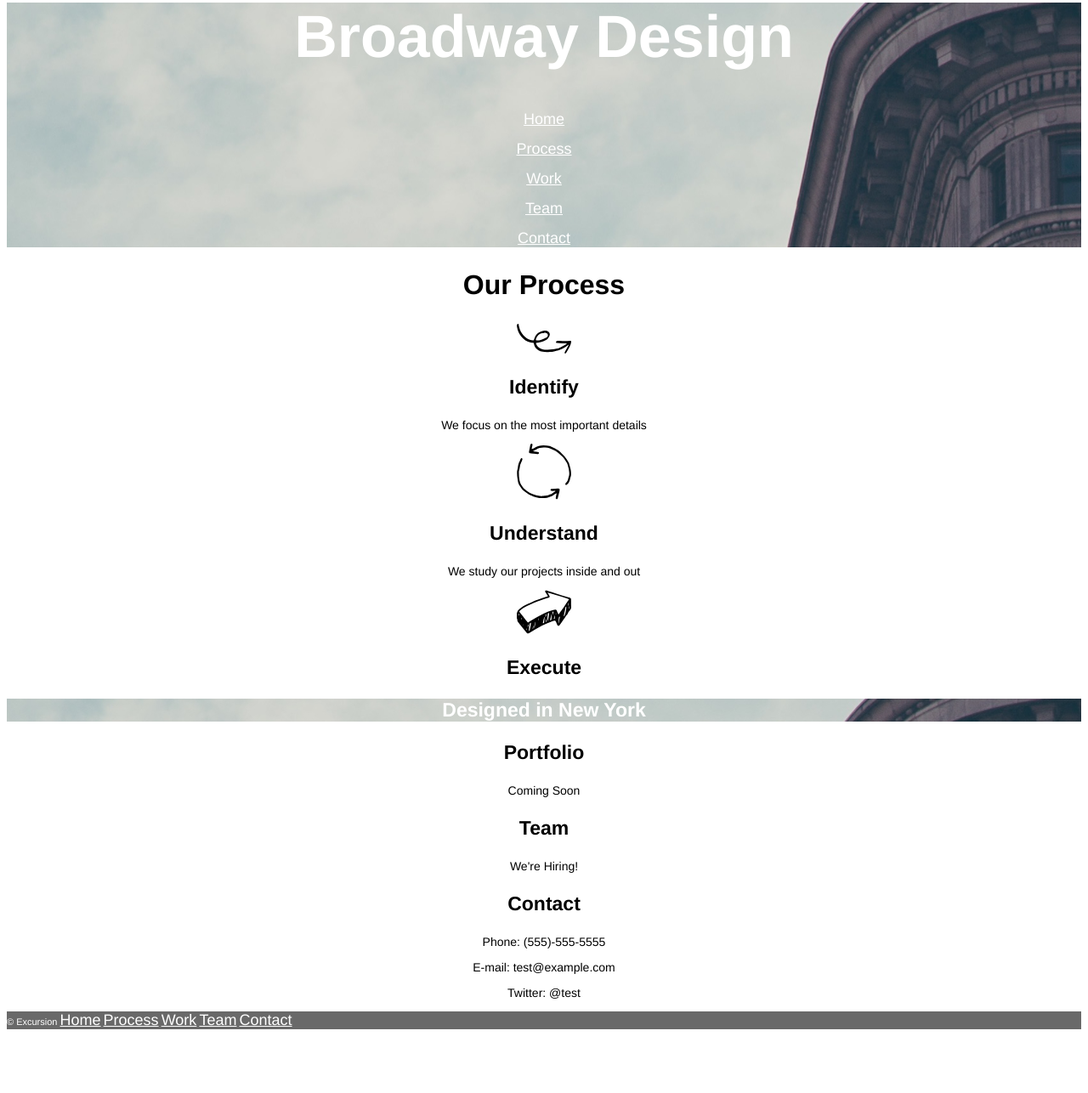
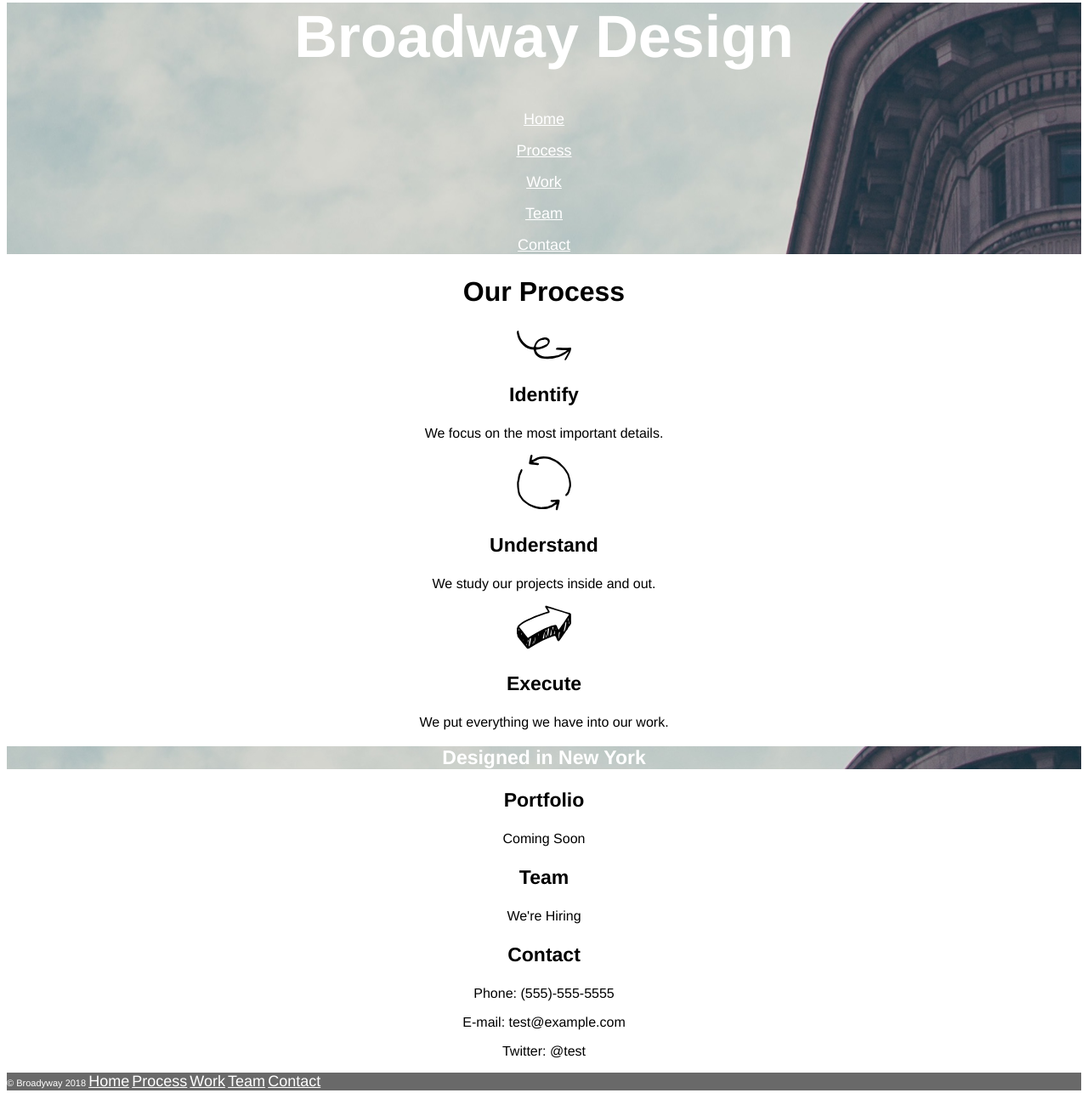
Before and after one commit to claraming/broadway, a plain HTML site: page index.html in a window 1280 px wide. Shown: the part 44-1330 px from the top of the page at 85% size. Before the commit the page ends 1266 px from the top, so only its background shows below. Drawn offline with Linux system fonts and the light colour scheme.

Commit message:
Add final edits and solution

```diff
--- a/index.html
+++ b/index.html
@@ -9,51 +9,70 @@
 
   <!--Hero-->
   <div class="hero">
-      <h1 id="home">Broadway Design</h1>
-      <nav>
-        <p><a class="nav" href="#">Home</a></p>
-        <p><a class="nav" href="#process">Process</a></p>
-        <p><a class="nav" href="#work">Work</a></p>
-        <p><a class="nav" href="#team">Team</a></p>
-        <p><a class="nav" href="#contact">Contact</a></p>
-      </nav>
+    <h1>Broadway Design</h1>
+    <p><a class="nav-link" href="#">Home</a></p>
+    <p><a class="nav-link" href="#process">Process</a></p>
+    <p><a class="nav-link" href="#work">Work</a></p>
+    <p><a class="nav-link" href="#team">Team</a></p>
+    <p><a class="nav-link" href="#contact">Contact</a></p>
   </div>
 
   <!--Process-->
-  <div class="process">
-    <h2 id="process">Our Process</h2>
+  <div class="supporting" id="process">
+    <h2>Our Process</h2>
+    <div class="supporting-item">
       <image src="resources/images/identify.svg">
       <h3>Identify</h3>
-    <p>We focus on the most important details</p>
+      <p>We focus on the most important details.</p>
+    </div>
+    <div class="supporting-item">
       <image src="resources/images/understand.svg">
         <h3>Understand</h3>
-    <p>We study our projects inside and out</p>
+        <p>We study our projects inside and out.</p>
+    </div>
+    <div class="supporting-item">
       <image src="resources/images/execute.svg">
       <h3>Execute</h3>
+      <p>We put everything we have into our work.</p>
+    </div>
+  </div>
+
+  <!--Secondary Hero-->
+  <div class="hero">
+    <h2>Designed in New York</h2>
   </div>
 
   <!--About-->
-  <div class="about">
-    <h3 class="hero">Designed in New York</h3>
-    <h3 id="work">Portfolio</h3>
+  <div class="supporting" id="work">
+    <div class="supporting-item">
+      <h3>Portfolio</h3>
       <p>Coming Soon</p>
-    <h3 id="team">Team</h3>
-    <p>We're Hiring!</p>
-    <h3 id="contact">Contact</h3>
+    </div>
+  </div>
+  <div class="supporting" id="team">
+    <div class="supporting-item">
+      <h3>Team</h3>
+      <p>We're Hiring</p>
+    </div>
+  </div>
+  <div class="supporting" id="contact">
+    <div class="supporting-item">
+      <h3>Contact</h3>
       <p>Phone: (555)-555-5555</p>
       <p>E-mail: test@example.com</p>
       <p>Twitter: @test</p>
-    </p>
+    </div>
   </div>
 
   <!--Footer-->
   <div class="footer">
-    <p>&copy; Excursion
-      <a class="nav" href="#">Home</a>
-      <a class="nav" href="#process">Process</a>
-      <a class="nav" href="#work">Work</a>
-      <a class="nav" href="#team">Team</a>
-      <a class="nav" href="#contact">Contact</a>
+    <p>
+      &copy; Broadyway 2018
+      <a class="nav-link" href="#">Home</a>
+      <a class="nav-link" href="#process">Process</a>
+      <a class="nav-link" href="#work">Work</a>
+      <a class="nav-link" href="#team">Team</a>
+      <a class="nav-link" href="#contact">Contact</a>
     </p>
   </div>
 
--- a/resources/css/style.css
+++ b/resources/css/style.css
@@ -1,7 +1,10 @@
 body {
   font-family: "Helvetica";
-  font-size: 14px;
   text-align: center;
+}
+
+h1, h2, h3{
+  font-weight: bold;
 }
 
 .hero {
@@ -9,28 +12,31 @@ body {
   background-repeat: no-repeat;
 }
 
-h1 {
+.hero h1 {
   font-size: 70px;
-  font-weight: bold;
   color: white;
 }
 
-.nav {
+.nav-link {
   font-size: 18px;
-  color: white;
+  color: white
 }
 
-h2 {
+.supporting h2 {
   font-size: 32px;
   font-weight: bold;
 }
 
-h3 {
+.supporting-item h3 {
   font-size: 23px;
-  font-weight: bold;
 }
 
-h3.hero {
+.supporting-tem p{
+  font-size: 14px;
+}
+
+.hero h2 {
+  font-size: 23px;
   color: white;
 }
 
```
Lines whose indentation alone changed are shown as unchanged.
